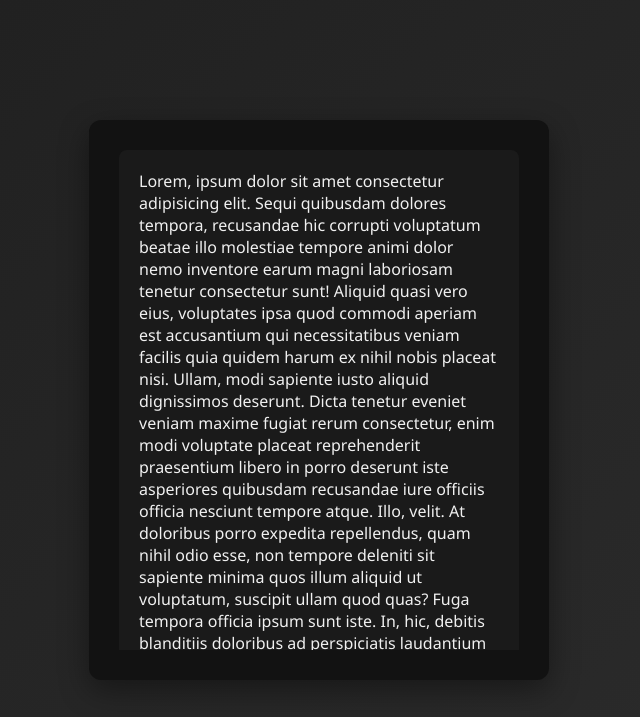
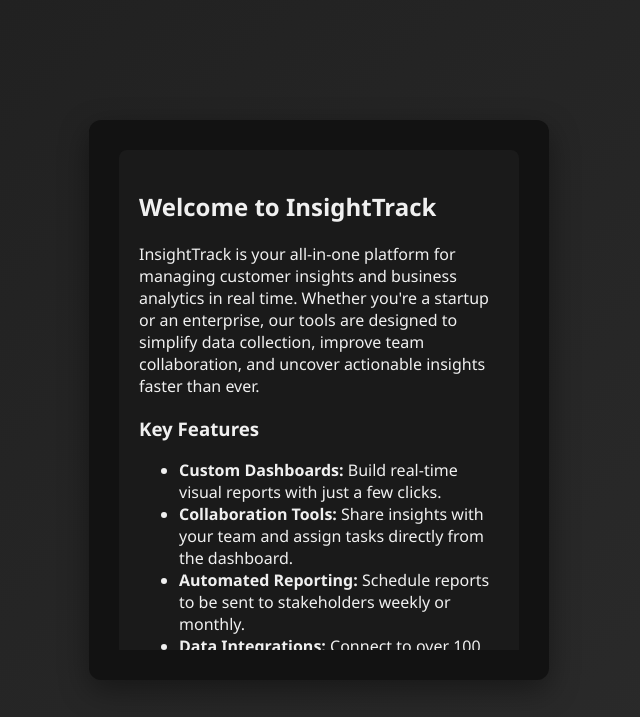
Before and after one commit to Kalyan-github-4/HTML-CSS-JavaScript-Projects, a plain HTML site: page Inside Scrollbar/index.html in a window 1280 px wide. Shown: the whole page, without its empty margins (321-961 px from the left). Drawn offline with Linux system fonts and the light colour scheme.

Commit message:
Update index.html Content

```diff
--- a/Inside Scrollbar/index.html
+++ b/Inside Scrollbar/index.html
@@ -11,26 +11,43 @@
         <div class="scroll-div">
             <div class="scroll-object">
 
-                Lorem, ipsum dolor sit amet consectetur adipisicing elit. Sequi quibusdam dolores tempora, recusandae hic corrupti voluptatum beatae illo molestiae tempore animi dolor nemo inventore earum magni laboriosam tenetur consectetur sunt!
-                Aliquid quasi vero eius, voluptates ipsa quod commodi aperiam est accusantium qui necessitatibus veniam facilis quia quidem harum ex nihil nobis placeat nisi. Ullam, modi sapiente iusto aliquid dignissimos deserunt.
-                Dicta tenetur eveniet veniam maxime fugiat rerum consectetur, enim modi voluptate placeat reprehenderit praesentium libero in porro deserunt iste asperiores quibusdam recusandae iure officiis officia nesciunt tempore atque. Illo, velit.
-                At doloribus porro expedita repellendus, quam nihil odio esse, non tempore deleniti sit sapiente minima quos illum aliquid ut voluptatum, suscipit ullam quod quas? Fuga tempora officia ipsum sunt iste.
-                In, hic, debitis blanditiis doloribus ad perspiciatis laudantium aspernatur magni dolorem necessitatibus praesentium? Necessitatibus quo similique iure aliquid alias, voluptatibus suscipit dolorum reiciendis in, animi corrupti voluptates unde, deleniti velit?
-                Repellat recusandae a, quaerat ratione dolor tempora voluptatum. Dignissimos vitae iste deleniti sint officia praesentium voluptates alias, unde consequuntur totam enim quis? Quos, maxime ex nemo dignissimos voluptates odit modi.
-                Suscipit ducimus vero impedit maiores aliquid aut corporis, obcaecati perspiciatis nulla earum. Obcaecati ut distinctio saepe ipsum cum nulla eos maxime, fugit eum ab hic consequuntur quis dicta quibusdam? Architecto?
-                Vero, deserunt officia maxime ex ipsum, doloremque ut nam qui magnam sit, unde animi a provident sunt et dolorum dolore quae nesciunt nihil facere! Fugiat alias mollitia in hic quibusdam!
-                Magni deserunt, voluptas modi quos quia consectetur, ab exercitationem ipsa neque, dolorum repellat eveniet veritatis. Molestiae sunt cumque officiis. Libero, ipsum dolorum fuga sequi eius veritatis eligendi nemo autem iure.
-                Animi ea ipsa ipsum quo esse enim eligendi officia voluptatum consequuntur quis autem ducimus, fuga expedita reprehenderit? Laborum nesciunt voluptas sequi laudantium optio qui iusto sint blanditiis sapiente, dicta ex!
-                Vel impedit veritatis sit natus, molestiae ipsam quae nobis autem tempora dolores assumenda explicabo? Corporis sapiente sequi iure totam quod culpa aliquid tempore recusandae nesciunt at magni, atque iusto quibusdam!
-                Dolorem cupiditate provident neque recusandae veniam accusantium alias, rem veritatis atque sunt, quod magnam fugiat dolor reiciendis ex rerum libero ad itaque aliquam ipsa dicta autem beatae? Natus, vero quis.
-                Neque vitae earum itaque quidem alias veniam adipisci, hic quo? Esse tempora eius aliquam quo dolores quis necessitatibus accusamus porro distinctio molestiae architecto nam amet, reprehenderit, magni quod, suscipit in!
-                Officia a saepe debitis nemo qui ut cum quo impedit distinctio aspernatur blanditiis, delectus aperiam harum eaque deserunt dolorum possimus eos, suscipit accusamus nobis vel provident explicabo autem! Consequatur, eum.
-                Error, labore porro aspernatur omnis sequi ducimus accusamus exercitationem eligendi debitis possimus cumque ad repudiandae nemo quod architecto, mollitia at maiores perferendis dolor deleniti. Facere aliquid perspiciatis possimus et rerum.
-                Est sit voluptatibus aspernatur facere id dolorum, sint explicabo. Aliquam pariatur qui ab minus delectus officiis? Perferendis unde, quia ex maiores accusamus veniam sapiente explicabo! Repellat illo ipsam delectus dignissimos?
-                Aliquid eius ducimus nisi, provident voluptates excepturi repellat ullam aut! Nisi ullam laborum quod saepe consequuntur sed placeat rem culpa illum, voluptates magni optio fuga deserunt nam. Asperiores, eligendi commodi.
-                Iste non mollitia delectus fugit quibusdam error laborum commodi officiis expedita ratione ex deserunt esse, unde cupiditate voluptatem fugiat similique, blanditiis voluptate alias? Soluta repudiandae vitae, quos ut odit accusamus?
-                Quisquam nostrum ut vel aspernatur cumque tempore quibusdam modi, a recusandae maiores consectetur dignissimos, magnam esse autem, repudiandae tempora soluta obcaecati nesciunt voluptatum. Obcaecati ut, nam natus ea officiis nesciunt.
-                Quod itaque fugit laborum at, alias rem molestiae explicabo! Sunt tempore tempora iusto perferendis ex ea, ipsam consectetur aspernatur obcaecati accusantium autem quas ducimus harum. Minus rem ducimus quod reiciendis?
+                <h2>Welcome to InsightTrack</h2>
+                <p>
+                    InsightTrack is your all-in-one platform for managing customer insights and business analytics in real time. Whether you're a startup or an enterprise, our tools are designed to simplify data collection, improve team collaboration, and uncover actionable insights faster than ever.
+                </p>
+
+                <h3>Key Features</h3>
+                <ul>
+                    <li><strong>Custom Dashboards:</strong> Build real-time visual reports with just a few clicks.</li>
+                    <li><strong>Collaboration Tools:</strong> Share insights with your team and assign tasks directly from the dashboard.</li>
+                    <li><strong>Automated Reporting:</strong> Schedule reports to be sent to stakeholders weekly or monthly.</li>
+                    <li><strong>Data Integrations:</strong> Connect to over 100 services including Google Analytics, Slack, HubSpot, and more.</li>
+                </ul>
+
+                <h3>Why Choose InsightTrack?</h3>
+                <p>
+                    Unlike traditional data tools that require hours of setup and coding, InsightTrack is ready to go right out of the box. We believe in empowering teams with clarity and speed — helping you turn your data into decisions in minutes, not days.
+                </p>
+
+                <h3>Customer Testimonials</h3>
+                <p>
+                    “InsightTrack helped us cut analysis time in half and focus more on what matters — our customers.” <br>
+                    <em>- Sarah G., Marketing Manager</em>
+                </p>
+                <p>
+                    “With InsightTrack, we discovered trends we never knew existed. It’s been a game-changer for our strategy.” <br>
+                    <em>- James L., Product Lead</em>
+                </p>
+
+                <h3>Get Started Today</h3>
+                <p>
+                    Ready to make smarter, faster decisions? Start your free trial or book a demo with our team. No credit card required.
+                </p>
+
+                <p>
+                    For more information, visit our website or contact support at <a href="mailto:support@insighttrack.com">support@insighttrack.com</a>.
+                </p>
+
             </div>
         </div>
     </div>
```
